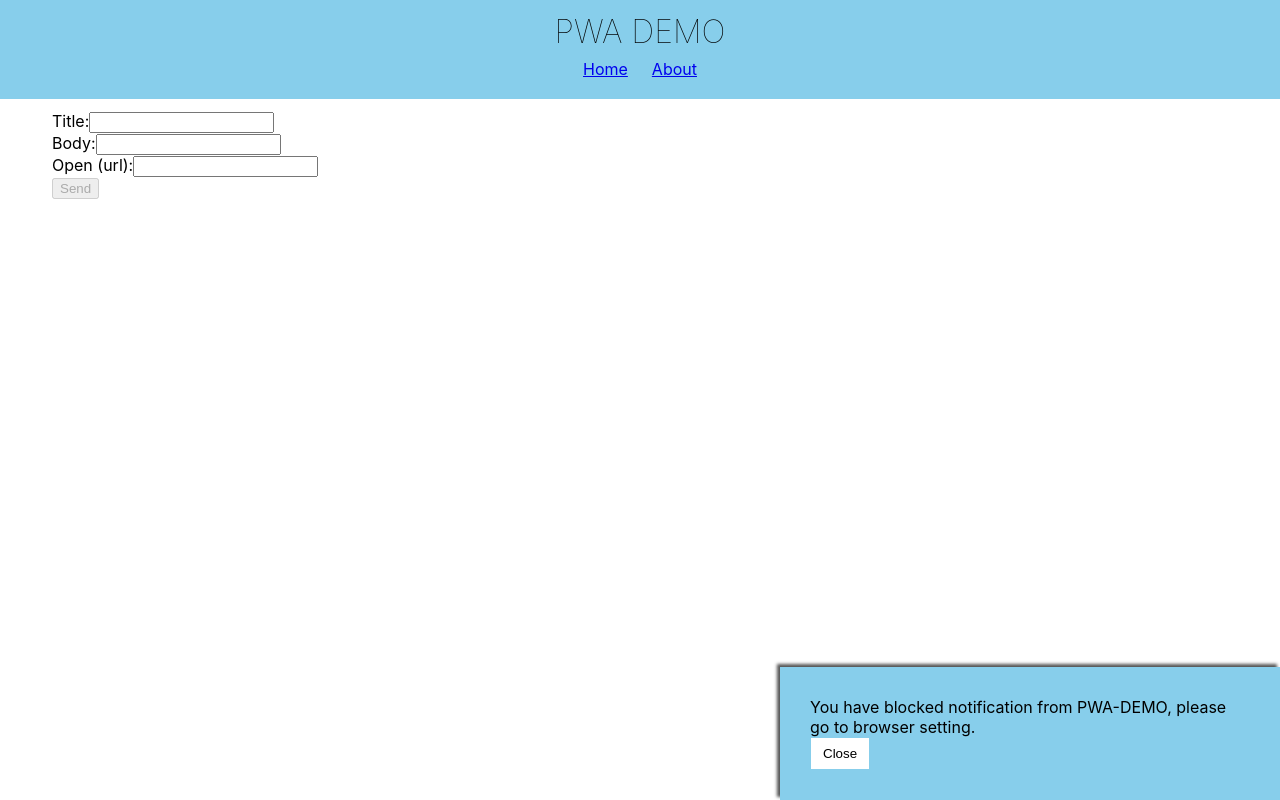
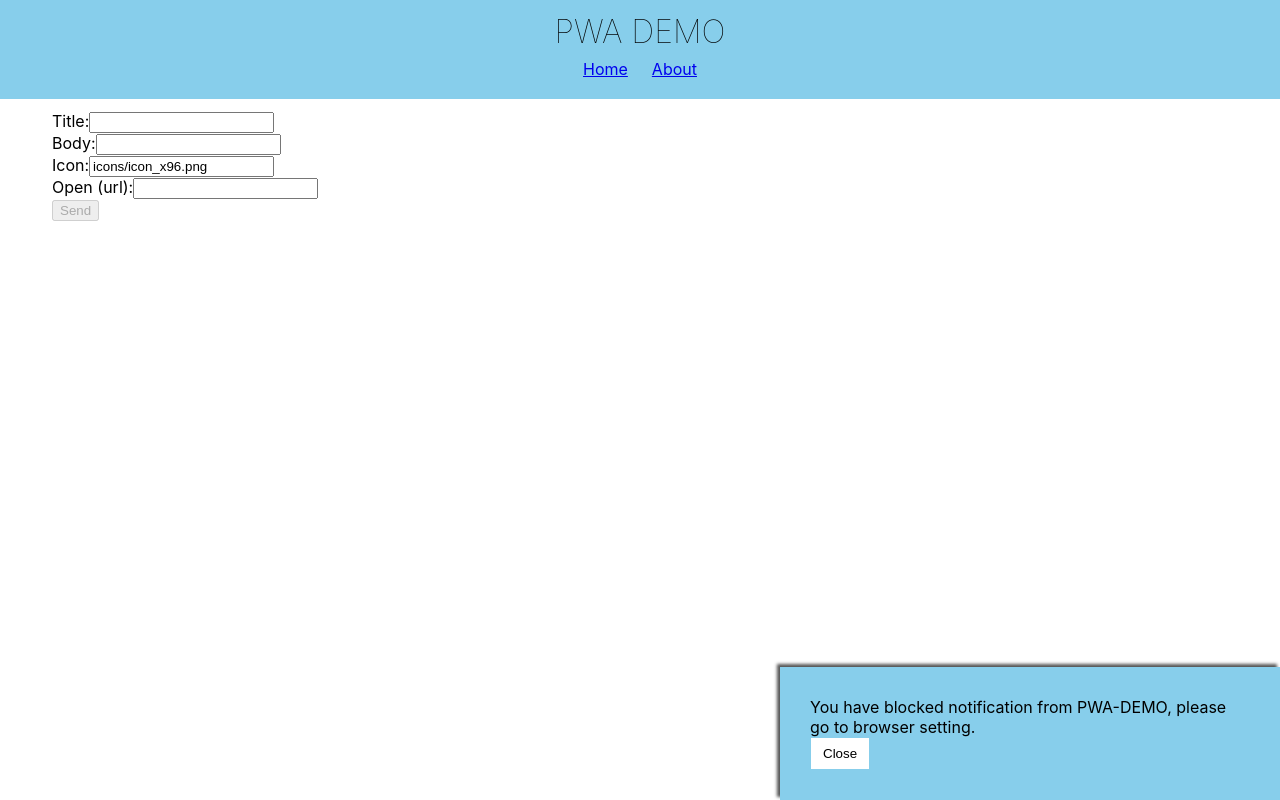
Before and after one commit to timtnleeProject/pwa-demo, a React app: page /admin in a window 1280 px wide. Built offline with nearby package versions, Linux system fonts and the light colour scheme.

Commit message:
feat: 🎸 Add icon to notification

```diff
--- a/src/pages/Admin.js
+++ b/src/pages/Admin.js
@@ -3,6 +3,7 @@ import { useState } from "react";
 export default function Admin() {
   const [title, setTitle] = useState("");
   const [body, setBody] = useState("");
+  const [icon, seticon] = useState("icons/icon_x96.png");
   const [url, seturl] = useState("");
   const [loading, setloading] = useState(false);
   const notify = () => {
@@ -12,7 +13,7 @@ export default function Admin() {
       headers: {
         "Content-Type": "application/json",
       },
-      body: JSON.stringify({ title, body, data: { url } }),
+      body: JSON.stringify({ title, body, icon, data: { url } }),
     }).finally(() => {
       setloading(false);
     });
@@ -30,6 +31,11 @@ export default function Admin() {
       </div>
 
       <div>
+        Icon:
+        <input value={icon} onChange={(e) => seticon(e.target.value)}></input>
+      </div>
+
+      <div>
         Open (url):
         <input value={url} onChange={(e) => seturl(e.target.value)}></input>
       </div>
```
